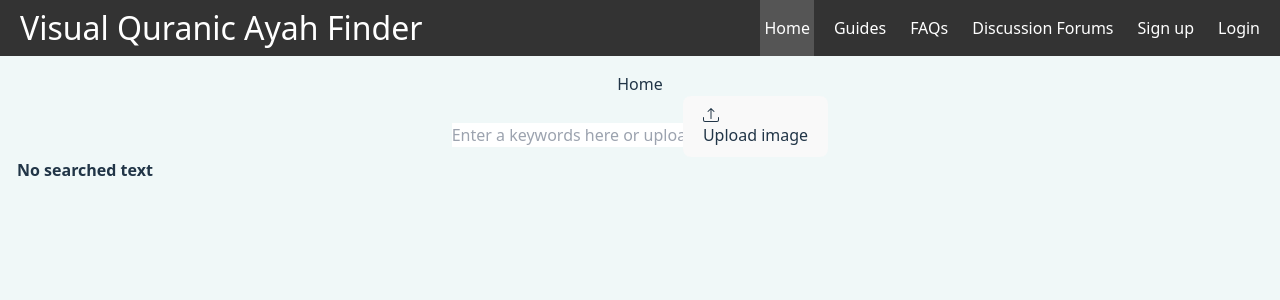
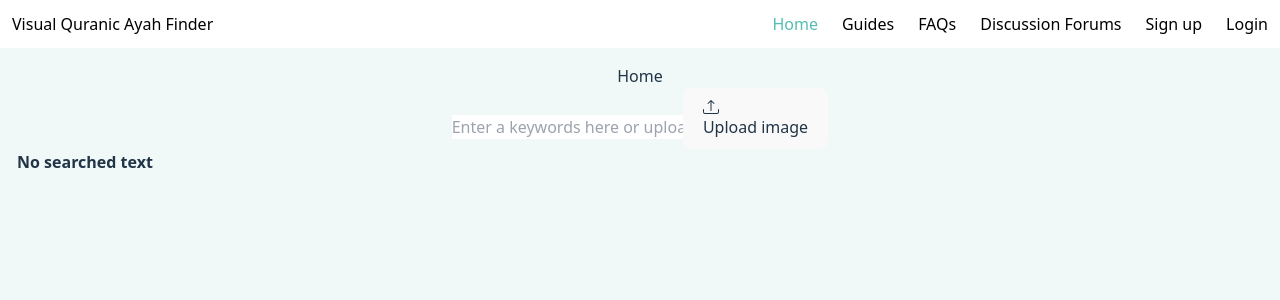
Before and after one commit to sidrams/UoL-Final-project-code, a React (Vite) app in the folder quranic-ayah-finder/: page / in a window 1280 px wide. Shown: the top 300 px of the page. Built offline with nearby package versions, Linux system fonts and the light colour scheme.

Commit message:
navigation bar styles

```diff
--- a/quranic-ayah-finder/src/components/Navbar/Navbar.jsx
+++ b/quranic-ayah-finder/src/components/Navbar/Navbar.jsx
@@ -1,26 +1,39 @@
 import { Link, useMatch, useResolvedPath } from 'react-router-dom'
 export default function Navbar() {
     return(
-        <nav className="nav">
-            <Link to="/" className="site-title">Visual Quranic Ayah Finder</Link>
+        <div className='p-10'>
+        <nav className="nav rounded-xl shadow text-sm font-medium">
+            <Link to="/" className="site-title pl-2 font-normal">Visual Quranic Ayah Finder</Link>
             <ul>
                 <CustomLink to="/">Home</CustomLink>
                 <CustomLink to="/guides">Guides</CustomLink>
                 <CustomLink to="/faq">FAQs</CustomLink>
                 <CustomLink to="/discussionForums">Discussion Forums</CustomLink>
-                <CustomLink to="/signup">Sign up</CustomLink>
-                <CustomLink to="/login">Login</CustomLink>
+                <CustomLink to="/signup"
+                    className="bg-[#55BDB3] text-white py-1 px-3 rounded-md flex min-w-[95px] place-content-center
+                                hover:bg-white hover:text-[#55BDB3] hover:border-[#55BDB3] hover:border-[1.5px]"
+                >
+                    Sign up
+                </CustomLink>
+                <CustomLink to="/login"
+                    className="bg-white text-[#55BDB3] border-[#55BDB3] border-[1.5px] py-1 px-3 rounded-md flex min-w-[95px] place-content-center
+                                hover:text-white hover:bg-[#F3F3F3] hover:border-[#55BDB3] hover:border-[1.5px]"
+                >
+                    Login
+                </CustomLink>
             </ul>
         </nav>
+        </div>
     )
 }
 
 function CustomLink({ to, children, ...props }) {
     const resolvedPath = useResolvedPath(to)
     const isActive = useMatch({path: resolvedPath.pathname, end: true})
+    const classes = props.className
 
     return (
-        <li className={isActive ? "active" : ""}>
+        <li className={isActive ? ("active " + classes): classes}>
             <Link to={to}>{children}</Link>
         </li>
     )
--- a/quranic-ayah-finder/src/components/Styles/styles.css
+++ b/quranic-ayah-finder/src/components/Styles/styles.css
@@ -18,17 +18,18 @@
 }
 
 nav {
-    background-color: #333;
-    color: white;
+    background-color: white;
+    color: #000000;
     display: flex;
     justify-content: space-between;
-    align-items: stretch;
+    align-items: center;
     gap: 2rem;
-    padding: 0 1rem;
+    /* padding: 0 1rem; */
+    padding: 0.5rem;
 }
 
 .site-title {
-    font-size: 2rem;
+    font-size: 16px;
 }
 .nav ul {
     padding: 0;
@@ -48,9 +49,11 @@
 }
 
 .nav li.active {
-    background-color: #555;
+    /* background-color: #555; */
+    color: #55BDB3;
 }
 
 .nav li:hover {
-    background-color: #777;
+    /* background-color: #777; */
+    color: #55BDB3;
 }
--- a/quranic-ayah-finder/src/index.css
+++ b/quranic-ayah-finder/src/index.css
@@ -53,7 +53,7 @@
   transition: border-color 0.25s;
 }
 button:hover {
-  border-color: #646cff;
+  border-color: #55BDB3;
 }
 button:focus,
 button:focus-visible {
@@ -69,7 +69,7 @@
     background-color: #ffffff;
   }
   a:hover {
-    color: #747bff;
+    color: #55BDB3;
   }
   button {
     background-color: #f9f9f9;
```
